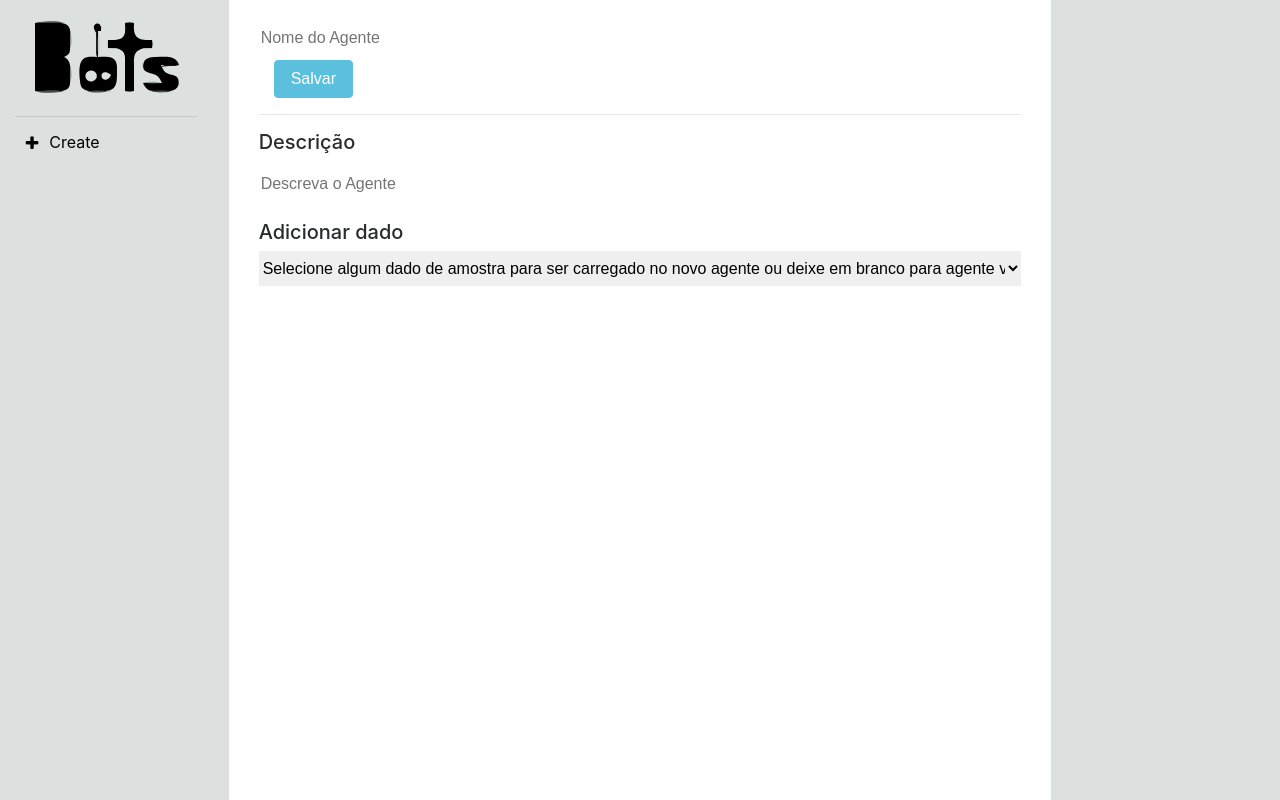
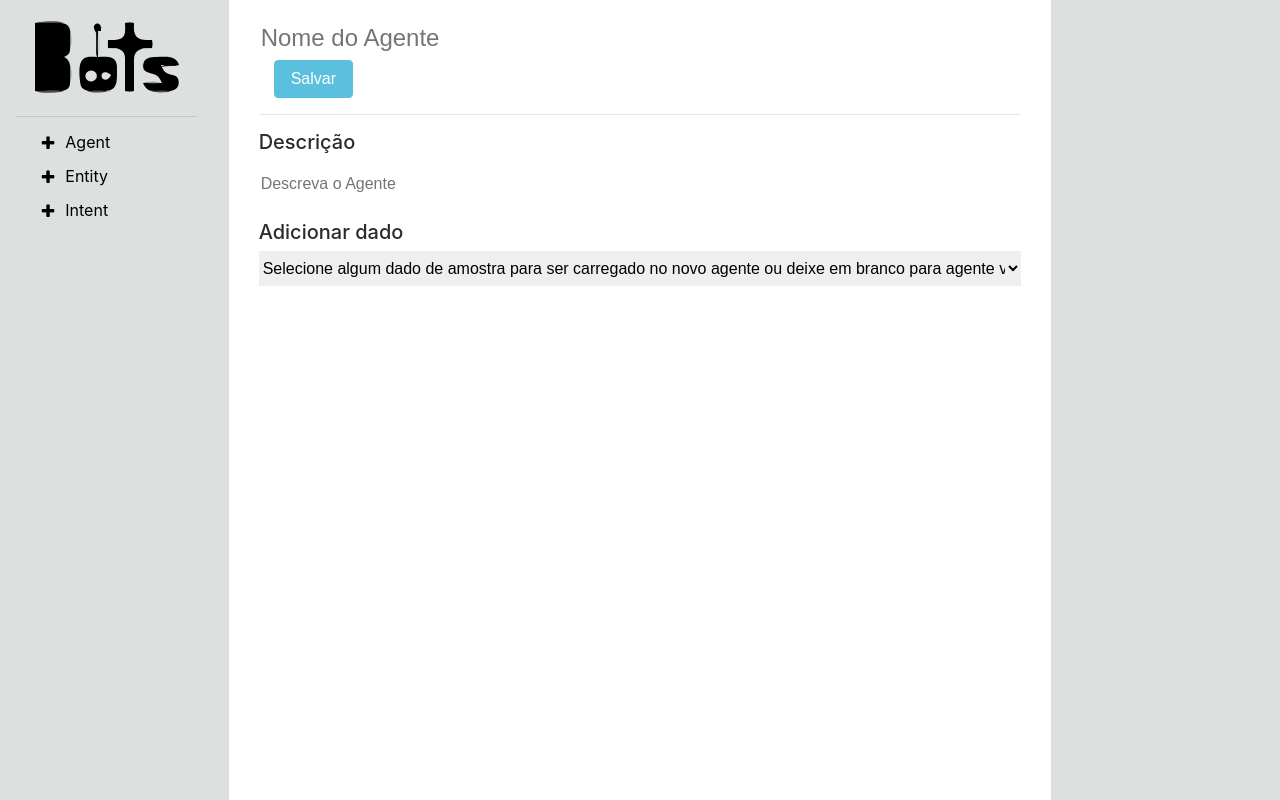
Before and after one commit to pcastanha/leia, a Flask app: page /agent/create in a window 1280 px wide. Run offline with Flask 2, Linux system fonts and the light colour scheme; some libraries are stand-ins or nearby versions.

Commit message:
- Inserting two more menu options; - Fix input font-size.

```diff
--- a/app/templates/base.html
+++ b/app/templates/base.html
@@ -25,12 +25,28 @@
                 </a>
             </div>
             <hr>
-            <ul class="fa-ul">
+            <ul class="fa-ul" style="margin-left: 3.14285714em;">
                 <li>
-                        <a href="agent/create" style="color: black;">
+                    <a href="/agent/create" style="color: black;">
                         <em><span class="fa-li fa fa-plus"></span></em>
                         <div class="list-item">
-                                <span class="text-center" style="position: relative; bottom: 3px;">Create</span>
+                            <span class="text-center" style="position: relative; bottom: 3px;">Agent</span>
+                        </div>
+                    </a>
+                </li>
+                <li style="margin-top: 10px;">
+                    <a href="/entity/create" style="color: black;">
+                        <em><span class="fa-li fa fa-plus"></span></em>
+                        <div class="list-item">
+                            <span class="text-center" style="position: relative; bottom: 3px;">Entity</span>
+                        </div>
+                    </a>
+                </li>
+                <li style="margin-top: 10px;">
+                    <a href="/intent/create" style="color: black;">
+                        <em><span class="fa-li fa fa-plus"></span></em>
+                        <div class="list-item">
+                            <span class="text-center" style="position: relative; bottom: 3px;">Intent</span>
                         </div>
                     </a>
                 </li>
--- a/app/templates/create.html
+++ b/app/templates/create.html
@@ -5,7 +5,7 @@
 <form action="" method="post" name="create">
     <div style="padding-top: 15px;">
         <div class="span11">
-            <input name="name" class="input-block-level" type="text" placeholder="Nome do Agente" style="border-width: 0px; height: 45px;">
+            <input name="name" class="input-block-level" type="text" placeholder="Nome do Agente" style="border-width: 0px; height: 45px; font-size: 24px;">
         </div>
         <button type="submit" class="btn btn-info" style="margin-left: 15px;">Salvar</button>
     </div>
```
Lines whose indentation alone changed are shown as unchanged.
